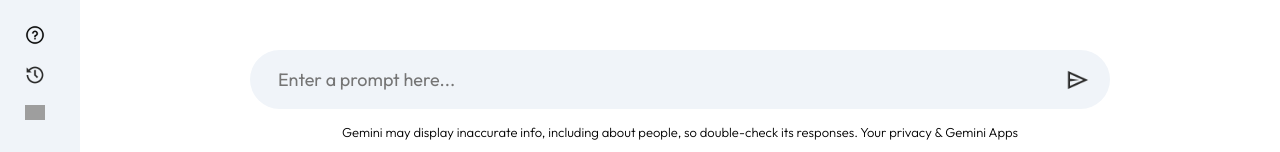
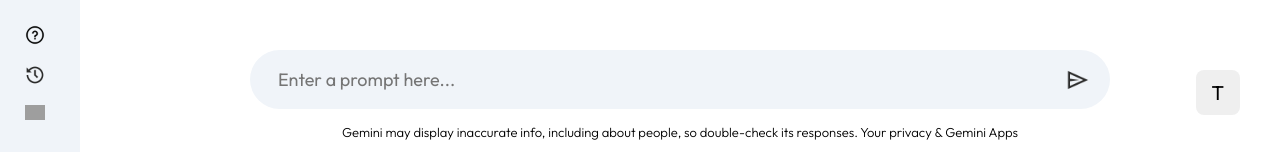
Before and after one commit to lukaakhalkatsi/Gemini, a React app: page /chat in a window 1280 px wide. Shown: the part 645-797 px from the top of the page. Built offline with nearby package versions, Linux system fonts and the light colour scheme; no server answers; sample sign-in values are in the browser's storage; grey boxes are pictures that could not be loaded; the HTML template or start-up script is replaced by a standard one.

Commit message:
textbutton

```diff
--- a/src/components/Main/Main.jsx
+++ b/src/components/Main/Main.jsx
@@ -143,6 +143,7 @@
           </p>
         </div>
       </div>
+      <button className="text-btn">T</button>
     </div>
   );
 }
--- a/src/styles/Main.css
+++ b/src/styles/Main.css
@@ -197,3 +197,20 @@
   line-height: 1.8;
   text-wrap: wrap;
 }
+.text-btn {
+  position: fixed;
+  bottom: 40px;
+  right: 40px;
+  border: none;
+  font-size: 20px;
+  padding: 10px 16px;
+  border-radius: 8px;
+  transition: transform 0.3s ease;
+}
+
+.text-btn:hover {
+  transform: translateY(-10px);
+  background-color: lightblue;
+  color: #fff;
+  cursor: pointer;
+}
```
